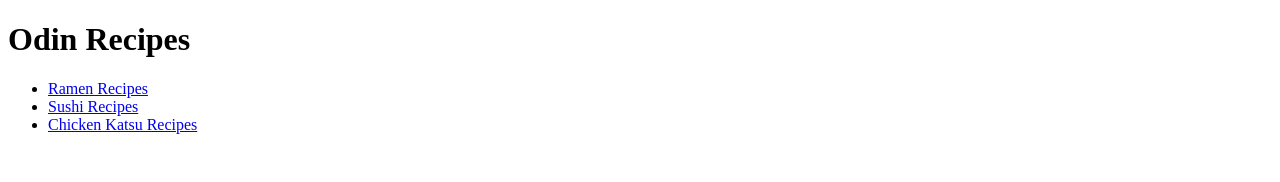
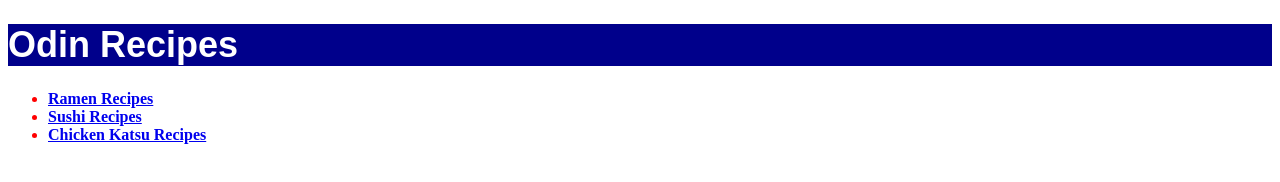
Before and after one commit to aceinit/odin-recipes, a plain HTML site: page index.html in a window 1280 px wide. Drawn offline with Linux system fonts and the light colour scheme.

Commit message:
Add classes to index.html and css to style.css

```diff
--- a/index.html
+++ b/index.html
@@ -5,11 +5,12 @@
   <head>
     <meta charset="UTF-8">
     <title>Tasty Recipes</title>
+    <link rel="stylesheet" href="style.css">
   </head>
 
   <body>
-    <h1>Odin Recipes</h1>
-    <ul>
+    <h1 class="header">Odin Recipes</h1>
+    <ul class="recipes">
       <li><a href="recipes/ramen.html">Ramen Recipes</a></li>
       <li><a href="recipes/sushi.html">Sushi Recipes</a></li>
       <li><a href="recipes/chicken-katsu.html">Chicken Katsu Recipes</a></li>
--- a/style.css
+++ b/style.css
@@ -0,0 +1,11 @@
+.header {
+background-color: darkblue;
+color: white;
+font-size: 36px;
+font-family: Arial, Helvetica, sans-serif;
+}
+
+.recipes {
+color: red;
+font-weight: bold;
+}
```
